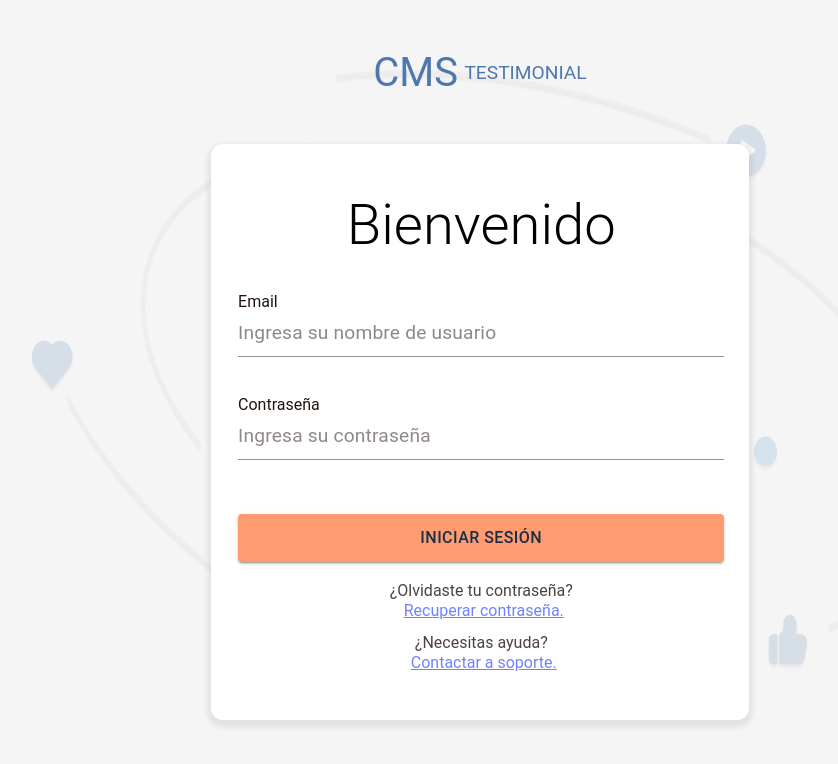
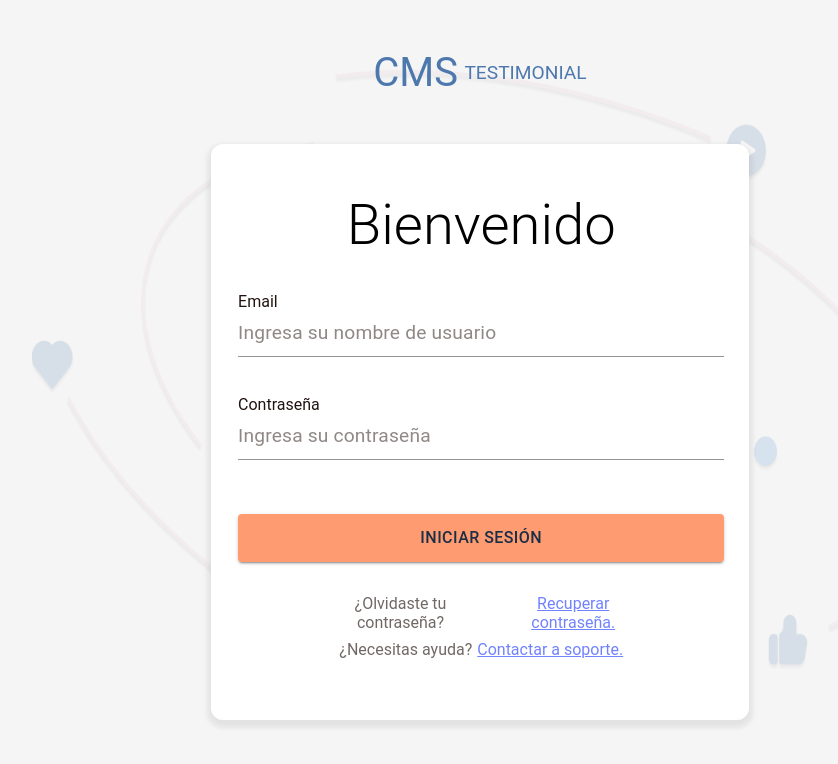
Before and after one commit to No-Country-simulation/s03-26-equipo-01, a React (Vite) app in the folder client/: page /login in a window 1280 px wide. Shown: the top 764 px of the page, without its empty margins (160-998 px from the left). Built offline with nearby package versions, Linux system fonts and the light colour scheme.

Commit message:
Se modificó la posición y el color de texto de los links del formulario

```diff
--- a/client/src/features/login/components/auth-links/auth-links.css
+++ b/client/src/features/login/components/auth-links/auth-links.css
@@ -17,10 +17,22 @@
 
 .auth-links_password-links-container p, .auth-links_helper-container p {
     opacity: 0.8;
-    color: #21140F;
+    color: var(--secondary-color-text);
 }
 
 .auth-links_password-links-container a, .auth-links_helper-container a {
     margin-left: 5px;
     color: var(--link-color);
 }
+
+@media screen and (min-width: 1024px) {
+    .auth-links {
+        height: 56%;
+    }
+    .auth-links_password-links-container, .auth-links_helper-container {
+        flex-direction: row;
+        justify-content: center;
+        width: 70%;
+        height: 50%;
+    }
+}
--- a/client/src/index.css
+++ b/client/src/index.css
@@ -6,6 +6,8 @@
     --dark-text-color: #21140F;
     --primary-font: 'Roboto';
     --error-color: #B3261E;
+
+    --secondary-color-text: #4D433F;
 
     --primary-font: clamp(1vh, 0.8197vw + 2.8565rem, 2vh);
     --medium-font: clamp(2vh, 0.8197vw + 2.8565rem, 2.4vh);
```
